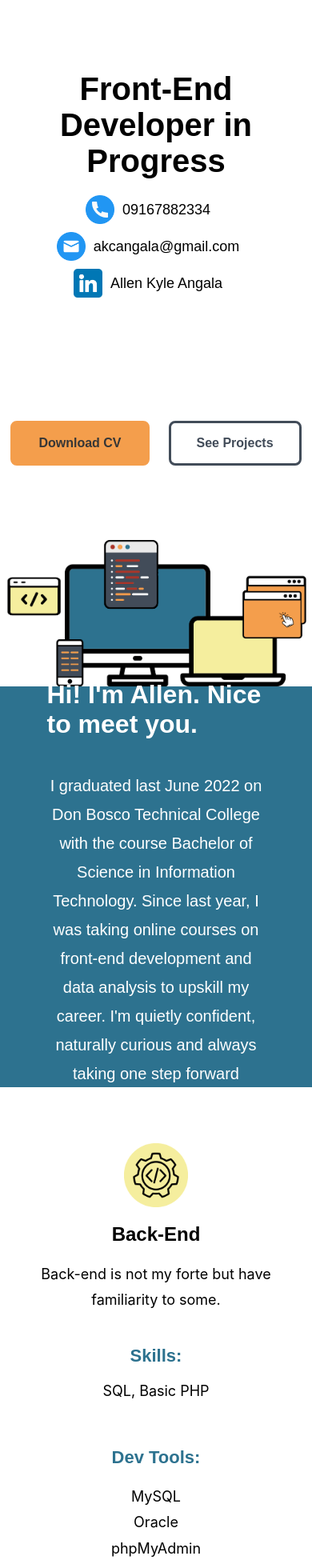
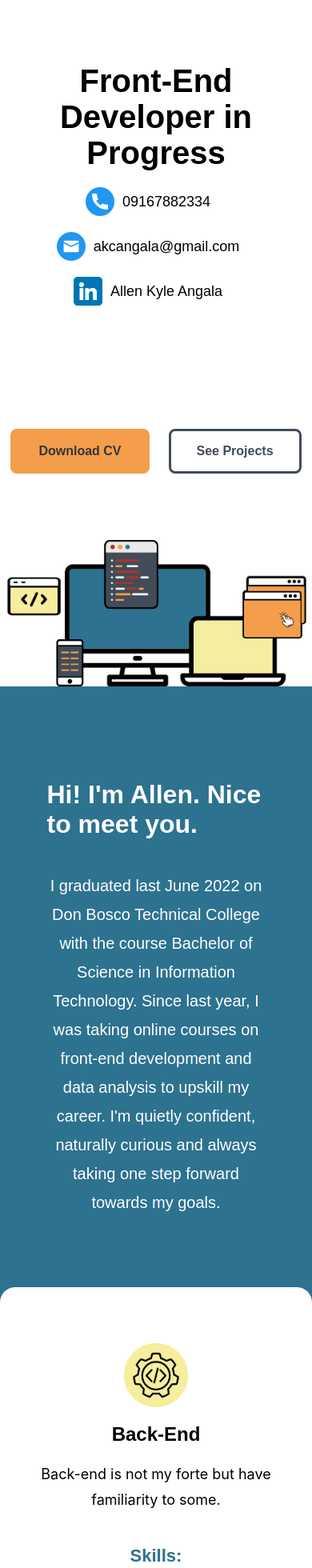
Before and after one commit to akcangala/akca-website, a Next.js app: page / in a window 390 px wide. Shown: the top 1960 px of the page at 80% size. Built offline with nearby package versions, Linux system fonts and the light colour scheme.

Commit message:
better responsiveness

```diff
--- a/styles/globals.css
+++ b/styles/globals.css
@@ -215,7 +215,7 @@ a {
 }
 
 .area {
-  width: 450px;
+  width: 23vw;
   height: 750px;
   display: flex;
   flex-direction: column;
@@ -412,6 +412,7 @@ ul {
   font-size: 18px;
   /* margin-bottom: 20px; */
   margin-bottom: 80px;
+  text-align: center;
 }
 
 .footer {
@@ -457,7 +458,7 @@ ul {
   margin-right: 10px;
 }
 
-@media screen and (max-width: 1440px) {
+@media screen and (max-width: 1350px) {
 
   .bg-container {
     width: 60vw;
@@ -466,6 +467,15 @@ ul {
   .mainAsset {
     width: 60vw;
   }
+
+  .projContainer {
+    flex-direction: column;
+    justify-content: center;
+    align-items: center;
+    gap: 60px;
+    width: 100%;
+  }
+
 }
 
 @media screen and (max-width: 1024px) {
@@ -479,7 +489,7 @@ ul {
   }
 
   .area {
-    width: 320px;
+    width: 31vw;
     height: 750px;
   }
 
@@ -489,13 +499,14 @@ ul {
     justify-content: space-around;
     align-items: center;
     height: 1100px;
-    width: 1024px;
+    width: 100%;
   }
 }
 
 @media screen and (max-width: 768px) {
   .name {
     font-size: 45px;
+    text-align: center;
   }
 
   .bg-container {
@@ -507,7 +518,7 @@ ul {
   }
 
   .projContainer {
-    width: 768px;
+    width: 100%;
   }
 
   .skillsContainer {
@@ -523,19 +534,44 @@ ul {
   }
 
   .area {
-    width: 600px;
+    width: 72vw;
   }
 
+}
+
+  @media screen and (max-width: 630px) {
+    .name {
+      font-size: 45px;
+      text-align: center;
+    }
+
+    .contacts {
+      flex-direction: column;
+      gap: 10px;
+    }
+
+    .mainAsset {
+      width: 100vw;
+    }
+
+    .introduction {
+      height: 900px;
+    }
+
+
+    .area {
+      width: 80vw;
+    }
 
 }
 
 @media screen and (max-width: 425px) {
   .projContainer {
-    width: 425px;
+    width: 90%;
   }
 
   .area {
-    width: 425px;
+    width: 100vw;
   }
 
   .name {
@@ -556,21 +592,43 @@ ul {
   .mainAsset {
     width: 100vw;
   }
+
+  .textBlock {
+    width: 100%;
+  }
+
+  .proj {
+    height: 250px;
+    width: 100%;
+  }
+
+  .footer {
+    display: flex;
+    flex-direction: column;
+    height: 140px;
+    width: 100%;
+    }
+
+    .px320 {
+    display: flex;
+    align-items: center;
+    gap: 10px;
+    }
 }
 
 @media screen and (max-width: 375px) {
   .projContainer {
-  width: 375px;
+  width: 100%;
   height: 850px;
 }
 
 .area {
-  width: 350px;
+  width: 100vw;
 }
 
 .proj {
   height: 250px;
-  width: 350px;
+  width: 100%;
 }
 
 .textBlock {
@@ -631,7 +689,7 @@ gap: 10px;
   }
 
   .area {
-    width: 300px;
+    width: 100vw;
   }
 
   .proj {
```
